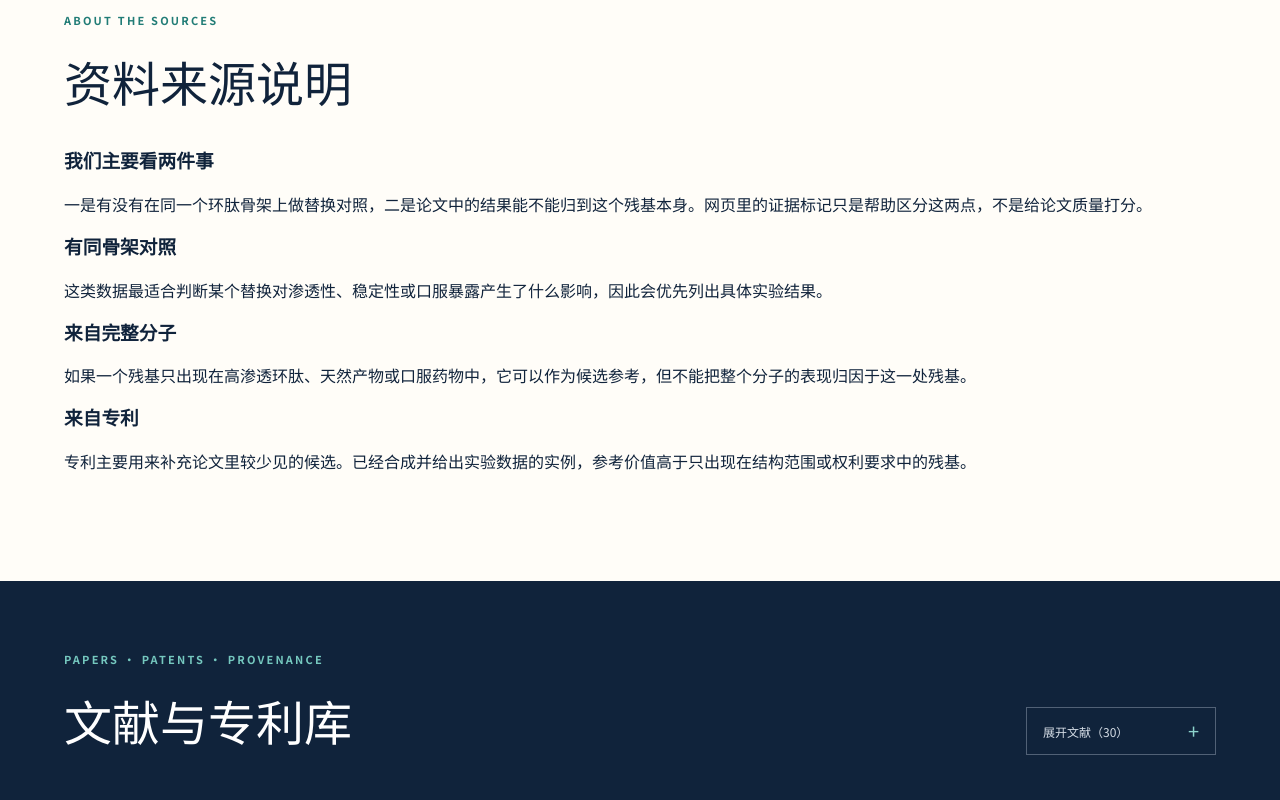
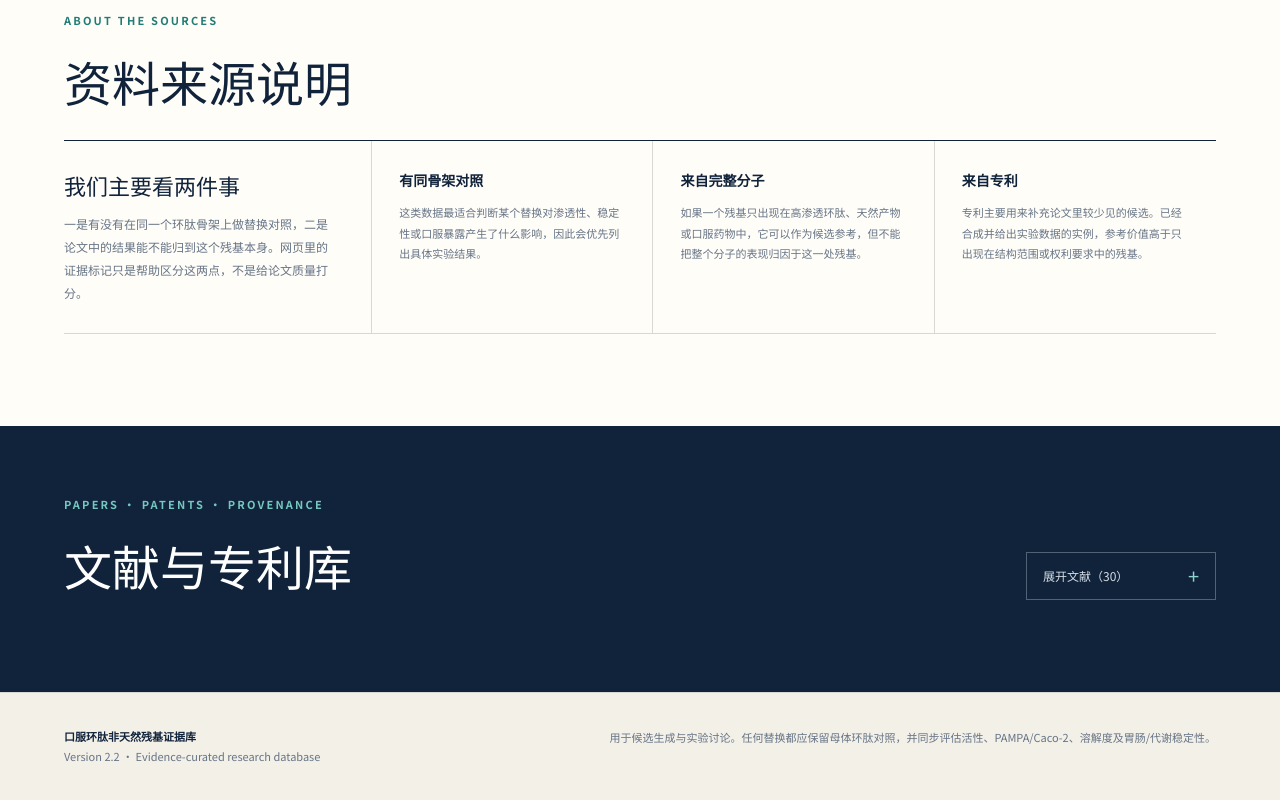
Before and after one commit to 1289850360/oral-cyclic-peptide-ncaa, a Next.js app: page / in a window 1280 px wide. Shown: the part 9637-10437 px from the top of the page. Built offline with nearby package versions, Linux system fonts and the light colour scheme.

Commit message:
Simplify evidence guide layout

```diff
--- a/app/globals.css
+++ b/app/globals.css
@@ -144,18 +144,16 @@ h1 em { color: var(--teal); font-style: normal; }
 .comparison-table td { color: #c4ced9; }
 .mini-level { width: 24px; height: 24px; margin-right: 8px; display: inline-grid; place-items: center; border-radius: 50%; color: var(--ink); background: #8dd3cc; font-weight: 700; }
 .clear-comparison { margin-top: 14px; padding: 9px 13px; border: 1px solid #516176; color: #c4ced9; background: transparent; cursor: pointer; }
-.evidence-grid { max-width: 1450px; margin: 0 auto; display: grid; grid-template-columns: repeat(4, 1fr); border-top: 1px solid var(--ink); border-left: 1px solid var(--line); }
-.evidence-grid article { min-height: 205px; padding: 23px; border-right: 1px solid var(--line); border-bottom: 1px solid var(--line); }
-.evidence-grid article > span { color: var(--gold); font-family: "Noto Serif SC", serif; font-size: 30px; }
-.evidence-grid h3 { margin: 25px 0 9px; font-size: 15px; }
-.evidence-grid p { margin-bottom: 0; color: var(--muted); font-size: 11px; line-height: 1.8; }
-.patent-tier-guide { max-width: 1450px; margin: 22px auto 0; padding: 24px; display: grid; grid-template-columns: 1.15fr repeat(3, 1fr); gap: 12px; border: 1px solid var(--line); background: #fbfaf6; }
-.patent-tier-guide > div { padding-right: 18px; }
-.patent-tier-guide h3 { margin-bottom: 8px; font-size: 17px; }
-.patent-tier-guide p { margin: 0; color: var(--muted); font-size: 10px; line-height: 1.7; }
-.patent-tier-guide article { padding: 14px; display: flex; gap: 12px; border: 1px solid #ded9e9; background: white; }
-.patent-tier-guide article > span { width: 32px; height: 32px; flex: 0 0 auto; display: grid; place-items: center; color: #5e5b77; background: #e9e7f3; font-size: 10px; font-weight: 700; }
-.patent-tier-guide strong { display: block; margin: 2px 0 5px; color: var(--ink); font-size: 11px; }
+.evidence-heading { margin-bottom: 24px; }
+.source-note { max-width: 1450px; margin: 0 auto; display: grid; grid-template-columns: minmax(250px, .8fr) minmax(0, 2.2fr); border-top: 1px solid var(--ink); border-bottom: 1px solid var(--line); }
+.source-note-intro { padding: 28px 42px 28px 0; }
+.source-note-intro h3 { margin-bottom: 12px; font-family: "Noto Serif SC", serif; font-size: 22px; font-weight: 500; }
+.source-note-intro p { max-width: 390px; margin: 0; color: var(--muted); font-size: 12px; line-height: 1.9; }
+.source-note-list { display: grid; grid-template-columns: repeat(3, 1fr); border-left: 1px solid var(--line); }
+.source-note-list article { min-height: 178px; padding: 29px 27px; border-right: 1px solid var(--line); }
+.source-note-list article:last-child { border-right: 0; }
+.source-note-list h3 { margin-bottom: 12px; font-size: 14px; }
+.source-note-list p { margin: 0; color: var(--muted); font-size: 11px; line-height: 1.85; }
 .literature-heading { margin-bottom: 0; }
 .literature-toggle { min-width: 190px; padding: 13px 16px; display: flex; justify-content: space-between; align-items: center; gap: 26px; border: 1px solid #516176; color: #d6dee7; background: transparent; cursor: pointer; font-size: 12px; }
 .literature-toggle:hover { border-color: #8dd3cc; color: #8dd3cc; }
@@ -203,8 +201,9 @@ footer p { max-width: 720px; margin: 0; line-height: 1.7; text-align: right; }
   .record-card { padding: 19px; }
   .record-details { margin: 18px -19px -19px; padding: 19px; }
   .record-sources { grid-template-columns: 1fr; }
-  .evidence-grid { grid-template-columns: 1fr 1fr; }
-  .patent-tier-guide { grid-template-columns: 1fr; }
+  .source-note { grid-template-columns: 1fr; }
+  .source-note-intro { padding: 24px 0; }
+  .source-note-list { border-top: 1px solid var(--line); border-left: 0; }
   .literature-toggle { width: 100%; margin-top: 22px; }
   .literature-list a { grid-template-columns: 34px 1fr 30px; }
   .literature-list small, .literature-list em { display: none; }
@@ -218,7 +217,9 @@ footer p { max-width: 720px; margin: 0; line-height: 1.7; text-align: right; }
   .record-title-row { display: block; }
   .compare-toggle { margin-top: 12px; }
   .design-guide dl > div, .experiment-panel dl > div { grid-template-columns: 1fr; gap: 4px; }
-  .evidence-grid { grid-template-columns: 1fr; }
+  .source-note-list { grid-template-columns: 1fr; }
+  .source-note-list article { min-height: auto; padding: 22px 0; border-right: 0; border-bottom: 1px solid var(--line); }
+  .source-note-list article:last-child { border-bottom: 0; }
 }
 
 @media (prefers-reduced-motion: reduce) { * { scroll-behavior: auto !important; transition: none !important; } }
```
